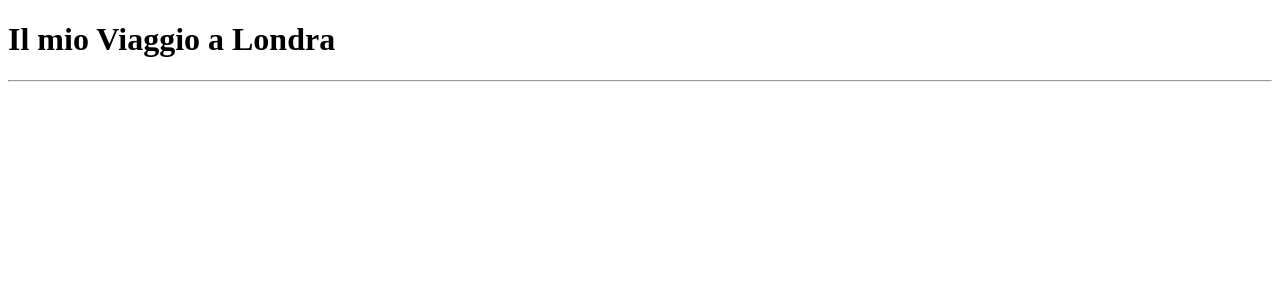
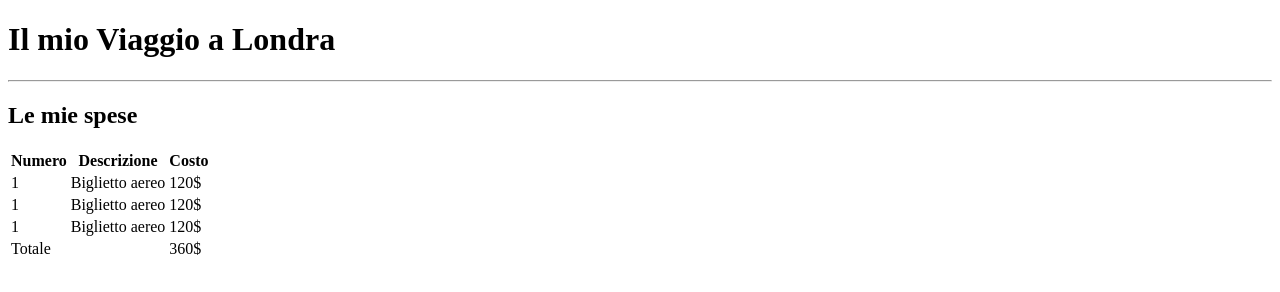
Before and after one commit to Gutierrez-Pool/html-london-trip, a plain HTML site: page index.html in a window 1280 px wide. Drawn offline with Linux system fonts and the light colour scheme.

Commit message:
aggoiunta-sottotitolo-tabella

```diff
--- a/index.html
+++ b/index.html
@@ -10,5 +10,41 @@
         </h1>
         <hr>
 
+        <h2>Le mie spese</h2>
+
+        <table>
+
+            <tr>
+                <th>Numero</th>
+                <th>Descrizione</th>
+                <th>Costo</th>
+            </tr>
+
+            <tr>
+                <td>1</td>
+                <td>Biglietto aereo</td>
+                <td>120$</td>
+            </tr>
+
+            <tr>
+                <td>1</td>
+                <td>Biglietto aereo</td>
+                <td>120$</td>
+                <td></td>
+            </tr>
+
+            <tr>
+                <td>1</td>
+                <td>Biglietto aereo</td>
+                <td>120$</td>
+            </tr>
+
+            <tr>
+                <td>Totale</td>
+                <td></td>
+                <td>360$</td>
+            </tr>
+
+        </table>
     </body>
 </html>
```
